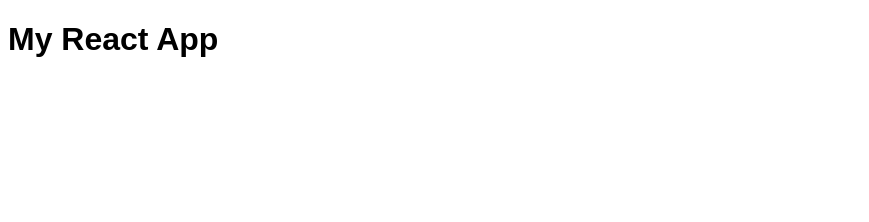
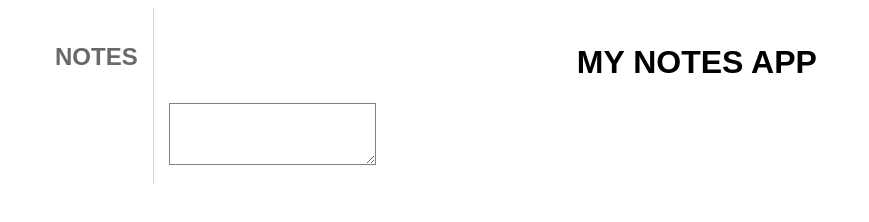
Before and after one commit to TiagoFuelber/notes-app-frontend, a React app: page / in a window 1280 px wide. Shown: the whole page, without its empty margins (0-869 px from the left). Built offline with nearby package versions, Linux system fonts and the light colour scheme.

Commit message:
First layout components and test setup

```diff
--- /dev/null
+++ b/src/components/add-note.component.js
@@ -0,0 +1,17 @@
+import React from "react";
+import styled from "styled-components";
+import { FontAwesomeIcon } from "@fortawesome/react-fontawesome";
+
+const StyledAddNote = styled.div`
+  :hover {
+    cursor: pointer;
+  }
+`;
+
+const AddNote = () => (
+  <StyledAddNote>
+    <FontAwesomeIcon icon="plus-circle" />
+  </StyledAddNote>
+);
+
+export default AddNote;
--- a/src/components/app.js
+++ b/src/components/app.js
@@ -1,11 +1,39 @@
 import React, { Component, Fragment } from "react";
 import GlobalStyle from "./global-style.style";
+import { library } from "@fortawesome/fontawesome-svg-core";
+import { faIgloo } from "@fortawesome/free-solid-svg-icons";
+import Container from "./container.component";
+import SideBar from "./sidebar.component";
+import SideBarTitle from "./side-bar-title.component";
+import AddNote from "./add-note.component";
+import Textarea from "./textarea.component";
+
+library.add(faIgloo);
+
 class App extends Component {
+  state = {
+    Notes: []
+  };
+
+  updateTitle = ({ target }) => this.setState({ title: target.value });
+
   render() {
     return (
       <Fragment>
         <GlobalStyle />
-        <h1>My React App</h1>
+        <Container style={{ display: "flex" }}>
+          <SideBar>
+            <SideBarTitle>
+              Notes <AddNote />
+            </SideBarTitle>
+          </SideBar>
+          <div style={{ padding: "15px", width: "100%" }}>
+            <h1 style={{ textAlign: "center", textTransform: "uppercase" }}>
+              My Notes App
+            </h1>
+            <Textarea onChange={this.updateTitle} />
+          </div>
+        </Container>
       </Fragment>
     );
   }
--- /dev/null
+++ b/src/components/container.component.js
@@ -0,0 +1,13 @@
+import styled from "styled-components";
+
+/**
+ * @description makes a centered container with 1200px max-width on large screens
+ */
+const Container = styled.div`
+  width: 1200px;
+  max-width: 100%;
+  padding: 0 15px;
+  margin: 0 auto;
+`;
+
+export default Container;
--- /dev/null
+++ b/src/components/side-bar-title.component.js
@@ -0,0 +1,10 @@
+import styled from "styled-components";
+
+const SideBarTitle = styled.h2`
+  text-transform: uppercase;
+  color: dimgray;
+  display: flex;
+  justify-content: space-between;
+`;
+
+export default SideBarTitle;
--- /dev/null
+++ b/src/components/sidebar.component.js
@@ -0,0 +1,9 @@
+import styled from "styled-components";
+
+const SideBar = styled.div`
+  padding: 15px;
+  max-width: 300px;
+  border-right: 1px solid lightgray;
+`;
+
+export default SideBar;
--- /dev/null
+++ b/src/components/textarea.component.js
@@ -0,0 +1,8 @@
+import styled from "styled-components";
+
+const Textarea = styled.textarea`
+  border-color: grey;
+  padding: 15px;
+`;
+
+export default Textarea;
--- a/src/index.html
+++ b/src/index.html
@@ -1,16 +1,13 @@
 <!DOCTYPE html>
 <html lang="en">
+  <head>
+    <meta charset="UTF-8" />
+    <meta name="viewport" content="width=device-width, initial-scale=1.0" />
+    <meta http-equiv="X-UA-Compatible" content="ie=edge" />
+    <title>My Notes App</title>
+  </head>
 
-<head>
-    <meta charset="UTF-8">
-    <meta name="viewport" content="width=device-width, initial-scale=1.0">
-    <meta http-equiv="X-UA-Compatible" content="ie=edge">
-    <title>My React App</title>
-
-</head>
-
-<body>
+  <body>
     <div id="app"></div>
-</body>
-
+  </body>
 </html>
```
Also changed, not shown: package.json (+10 -1 lines), tests/main.spec.js (added, +7 -0 lines), webpack.config.js (+15 -16 lines), .babelrc, 1 other file.
